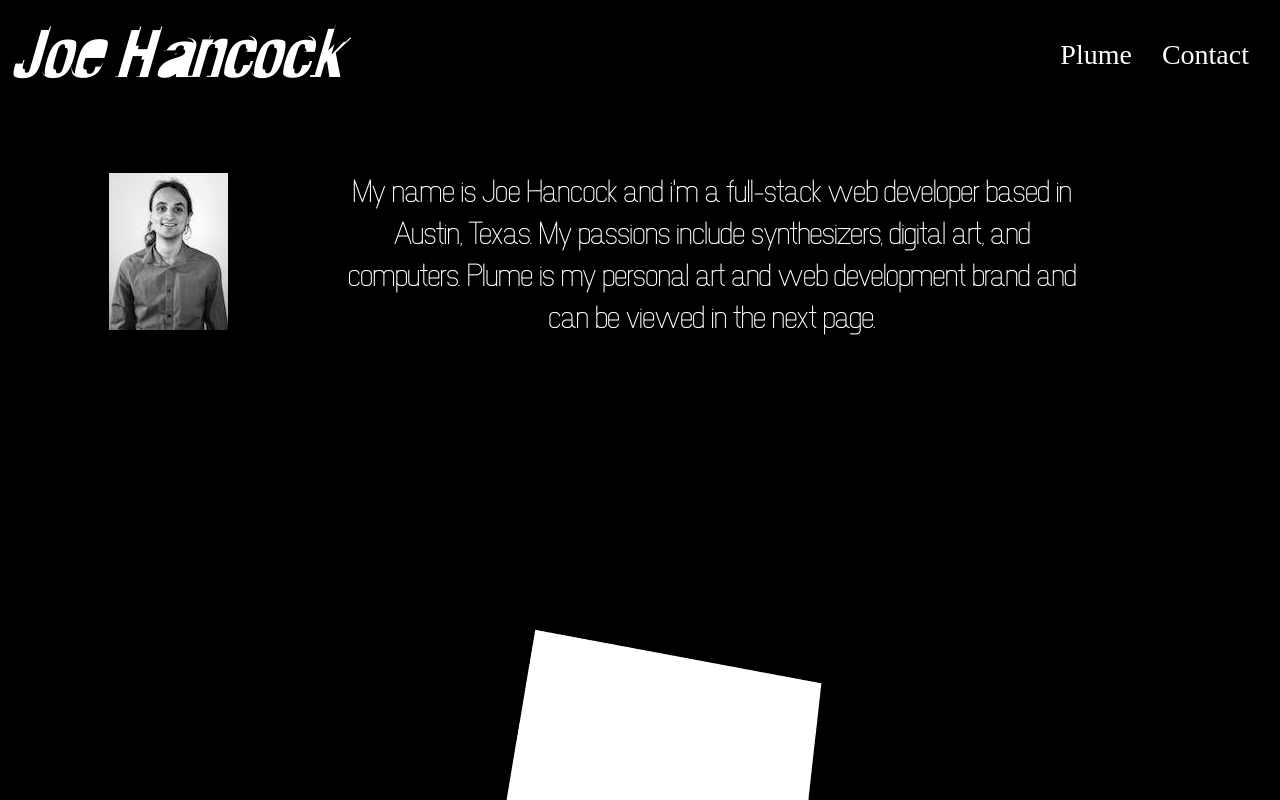
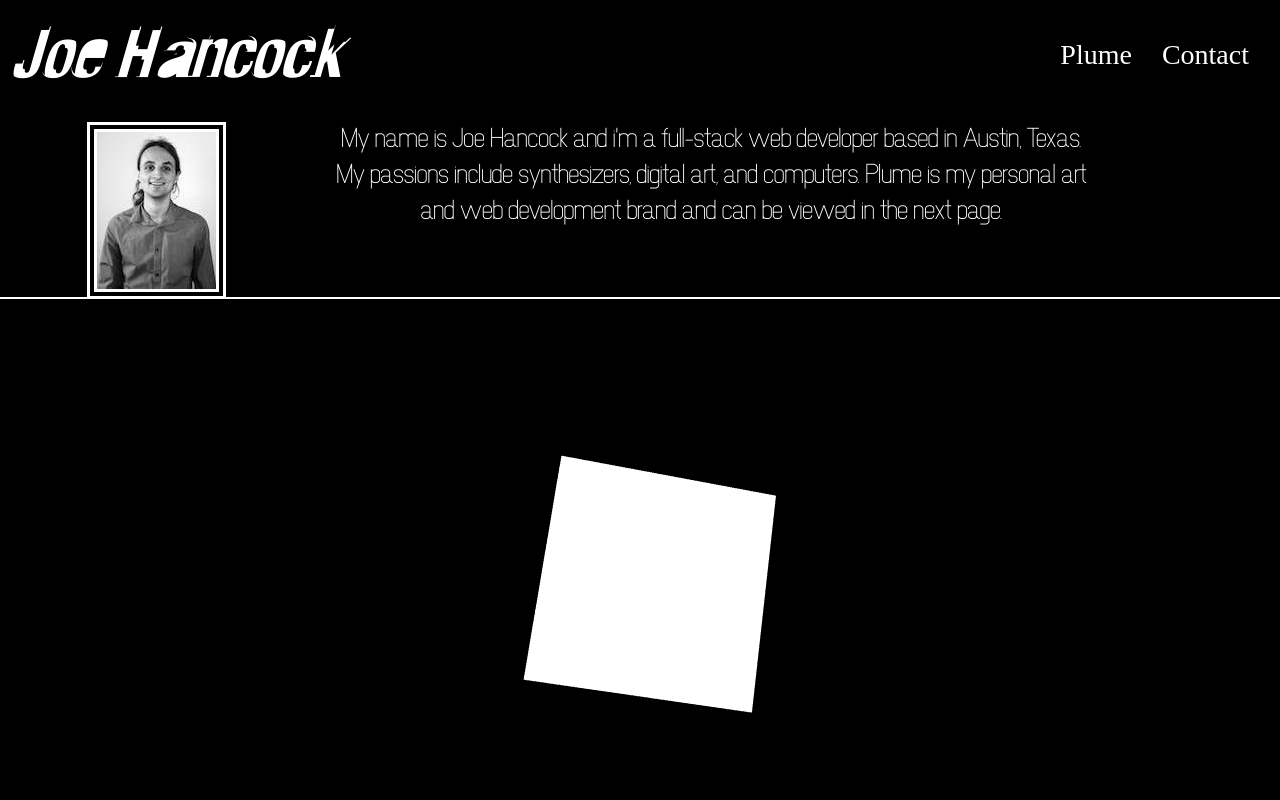
Before and after one commit to JoeHancock1995/Portfolio-React, a React (Create React App) app: page / in a window 1280 px wide. Shown: the top 800 px of the page. Built offline with nearby package versions, Linux system fonts and the light colour scheme.

Commit message:
cube formatting and about me padding change

```diff
--- a/src/components/About/About.css
+++ b/src/components/About/About.css
@@ -1,16 +1,17 @@
 .aboutContainer{
     font-family: 'NewMedia';
-    font-size: 28px;
+    font-size: 24px;
     text-align: center;
     background-color: #000000;
     color: #ffffff;
     padding-right: 15%;
-    padding-top: 5%;
-    padding-bottom: 5%;
+    padding-top: 1%;
+    padding-bottom: 4%;
 }
 .imageMe{
+    border: #ffffff double 10px;
     text-align: center;
     float: left;
-    margin-left: 10%;
+    margin-left: 8%;
     margin-right: 10%;
 }
--- a/src/components/Cube/Scene.js
+++ b/src/components/Cube/Scene.js
@@ -71,7 +71,7 @@ class Scene extends Component {
   render() {
     return (
       <div
-        style={{ width: '100%', height: '800px' }}
+        style={{ width: '100%', height: '600px' }}
         ref={(mount) => { this.mount = mount }}
       />
     )
```
